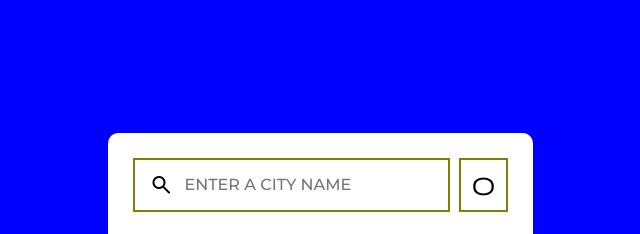
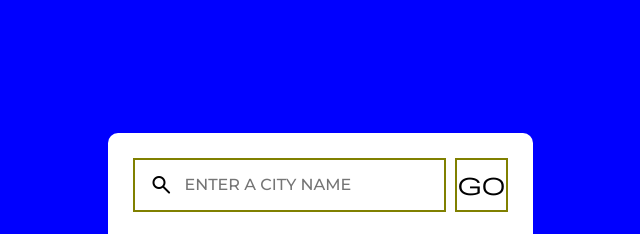
Before and after one commit to Srinu346/Weather-App, a website: page index.html in a window 1280 px wide. Shown: the top 234 px of the page, 320-960 px from the left. Drawn offline with nearby package versions, Linux system fonts and the light colour scheme.

Commit message:
corrected error

```diff
--- a/index.html
+++ b/index.html
@@ -18,7 +18,7 @@
             </div>
             <button class="location-button">
                 <span class="material-symbols-rounded">
-                    O
+                    GO
                     </span>
             </button>
         </div>
```
